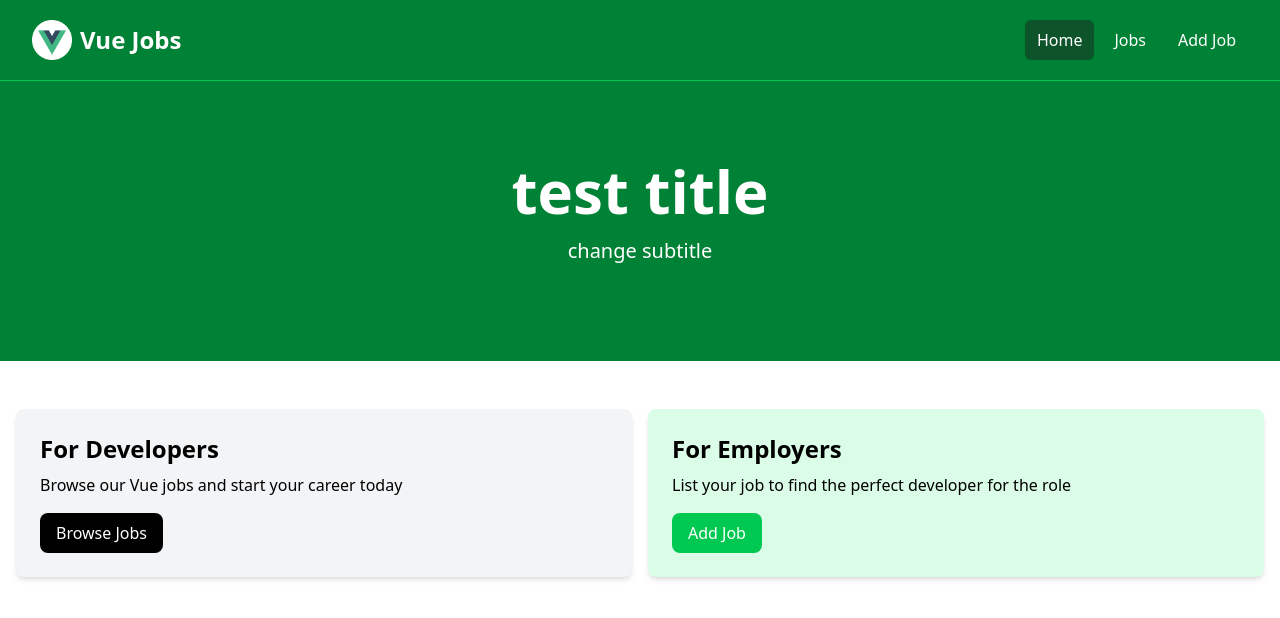
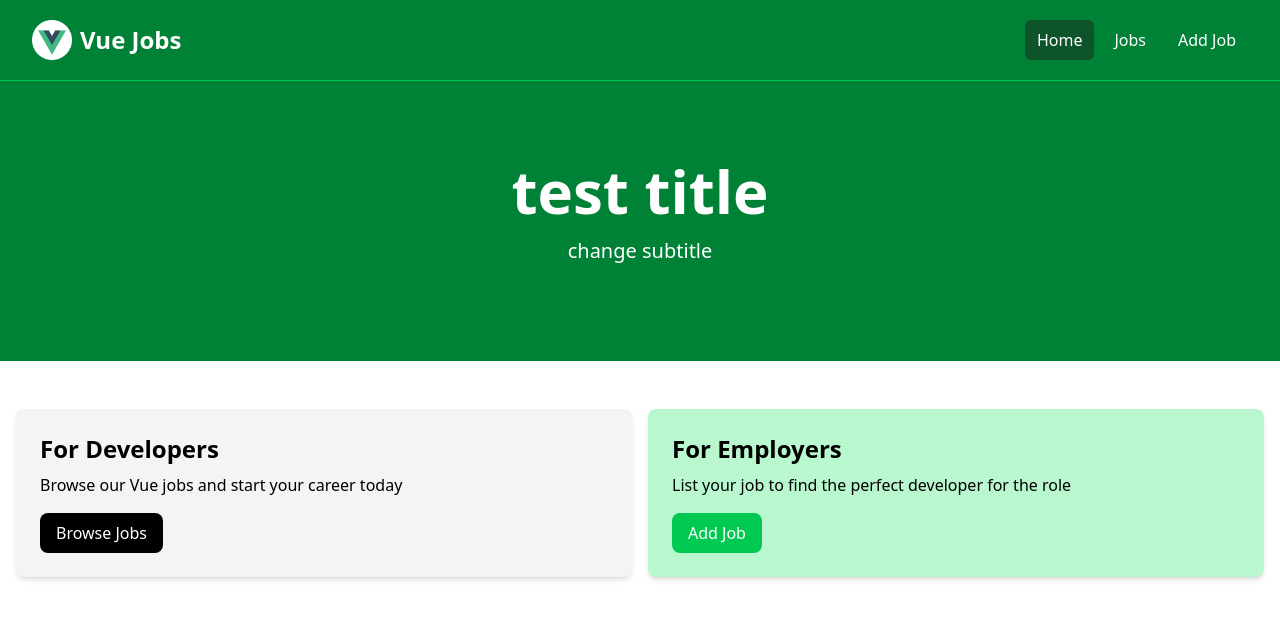
Before and after one commit to MohamedElaassal/Vue-Jobs, a Vue app: page / in a window 1280 px wide. Shown: the top 618 px of the page. Built offline with nearby package versions, Linux system fonts and the light colour scheme.

Commit message:
nested components in a children components and pass the color

```diff
--- /dev/null
+++ b/src/components/Card.vue
@@ -0,0 +1,21 @@
+<script setup>
+  import { defineProps } from 'vue';
+
+
+  defineProps({
+    bg:{
+      type: String,
+      default: 'bg-gray-100'
+    }
+  })
+
+</script>
+
+
+<template>
+   <div :class="[bg, 'p-6 rounded-lg shadow-md']">
+    <slot>
+
+    </slot>
+   </div>
+</template>
--- a/src/components/HomeCards.vue
+++ b/src/components/HomeCards.vue
@@ -1,11 +1,13 @@
-
- <script setup></script>
+ <script setup>
+ import Card from '@/components/Card.vue'
+</script>
 
  <template>
  <section class="py-4">
       <div class="container-xl lg:container m-auto">
         <div class="grid grid-cols-1 md:grid-cols-2 gap-4 p-4 rounded-lg">
-          <div class="bg-gray-100 p-6 rounded-lg shadow-md">
+
+            <Card>
             <h2 class="text-2xl font-bold">For Developers</h2>
             <p class="mt-2 mb-4">
               Browse our Vue jobs and start your career today
@@ -16,8 +18,9 @@
             >
               Browse Jobs
             </a>
-          </div>
-          <div class="bg-green-100 p-6 rounded-lg shadow-md">
+          </Card>
+
+          <Card bg="bg-green-200">
             <h2 class="text-2xl font-bold">For Employers</h2>
             <p class="mt-2 mb-4">
               List your job to find the perfect developer for the role
@@ -28,7 +31,8 @@
             >
               Add Job
             </a>
-          </div>
+          </Card>
+
         </div>
       </div>
     </section>
```
